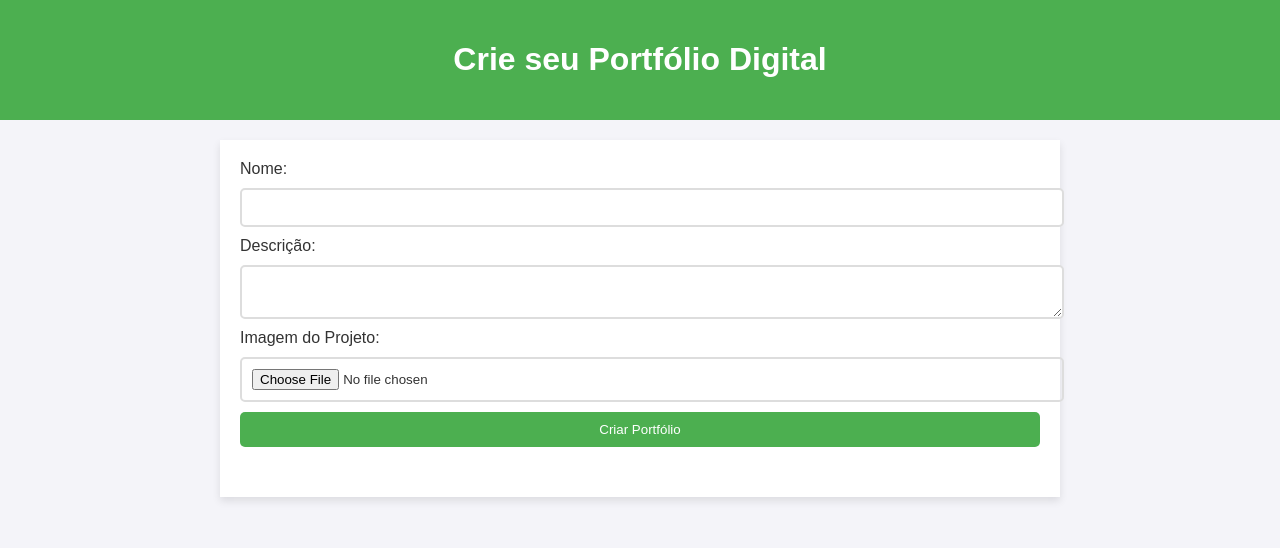
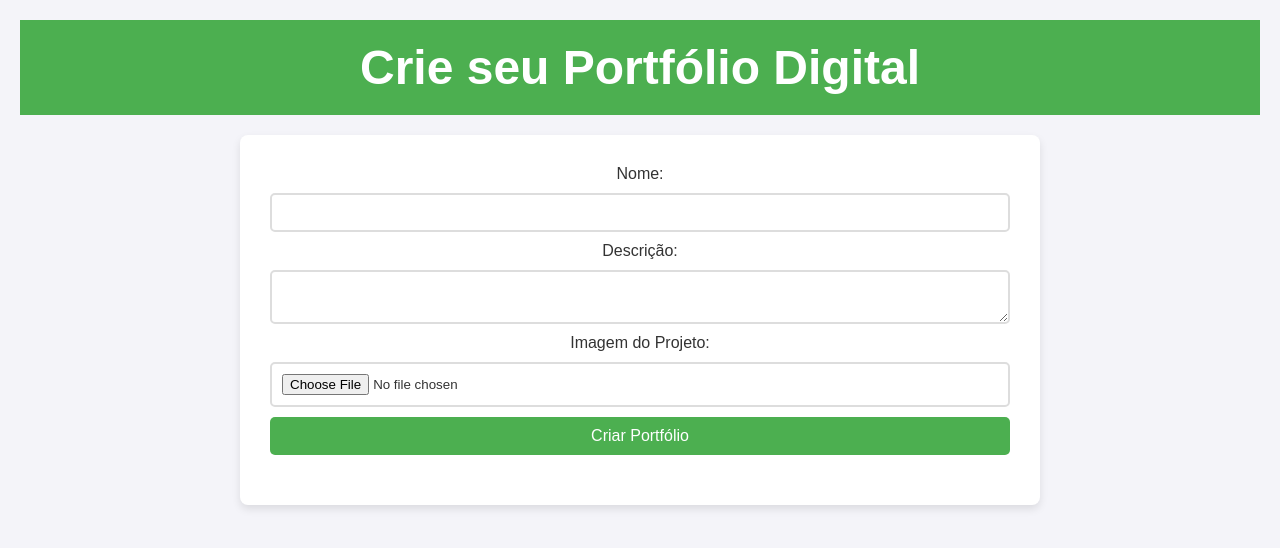
Before and after one commit to devopMarkz/WebsitePortfolio_MVP, a PHP site: page / in a window 1280 px wide. Shown: the top 548 px of the page. Run offline with PHP 8.4, Linux system fonts and the light colour scheme; data that the repository does not hold is empty.

Commit message:
Ajustes no CSS e melhorias na interação do JavaScript

```diff
--- a/assets/css/style.css
+++ b/assets/css/style.css
@@ -1,31 +1,43 @@
-body {
-    font-family: Arial, sans-serif;
-    background-color: #f4f4f9;
-    color: #333;
+/* Reset básico */
+* {
     margin: 0;
     padding: 0;
     box-sizing: border-box;
+    font-family: Arial, sans-serif;
 }
 
+/* Corpo da página */
+body {
+    background-color: #f4f4f9;
+    color: #333;
+    text-align: center;
+    padding: 20px;
+}
+
+/* Cabeçalho */
 header {
     background-color: #4CAF50;
     color: white;
-    text-align: center;
-    padding: 20px 0;
+    padding: 20px;
+    font-size: 24px;
 }
 
+/* Estrutura principal */
 main {
     max-width: 800px;
     margin: 20px auto;
     padding: 20px;
-    background-color: #fff;
+    background-color: white;
     box-shadow: 0 4px 8px rgba(0, 0, 0, 0.1);
+    border-radius: 8px;
 }
 
+/* Formulários */
 form {
     display: flex;
     flex-direction: column;
     gap: 10px;
+    padding: 10px;
 }
 
 input, textarea, button {
@@ -38,21 +50,34 @@ input, textarea, button {
 button {
     background-color: #4CAF50;
     color: white;
+    font-size: 16px;
     cursor: pointer;
     border: none;
+    padding: 10px;
 }
 
+button:hover {
+    background-color: #45a049;
+}
+
+/* Galeria de portfólios */
 #portfolioGallery {
-    margin-top: 30px;
+    margin-top: 20px;
     display: flex;
     flex-wrap: wrap;
     gap: 15px;
+    justify-content: center;
 }
 
 .portfolio-item {
     background-color: #e0e0e0;
-    padding: 10px;
+    padding: 15px;
     border-radius: 8px;
-    width: calc(33.333% - 10px);
+    width: 250px;
     text-align: center;
 }
+
+.portfolio-item img {
+    max-width: 100%;
+    border-radius: 5px;
+}
```
Also changed, not shown: assets/js/main.js (line endings or trailing spaces).
